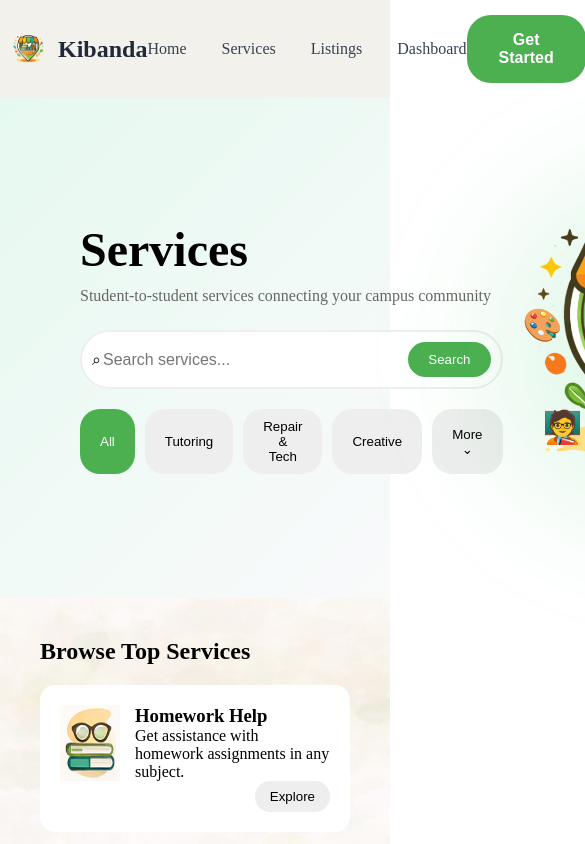
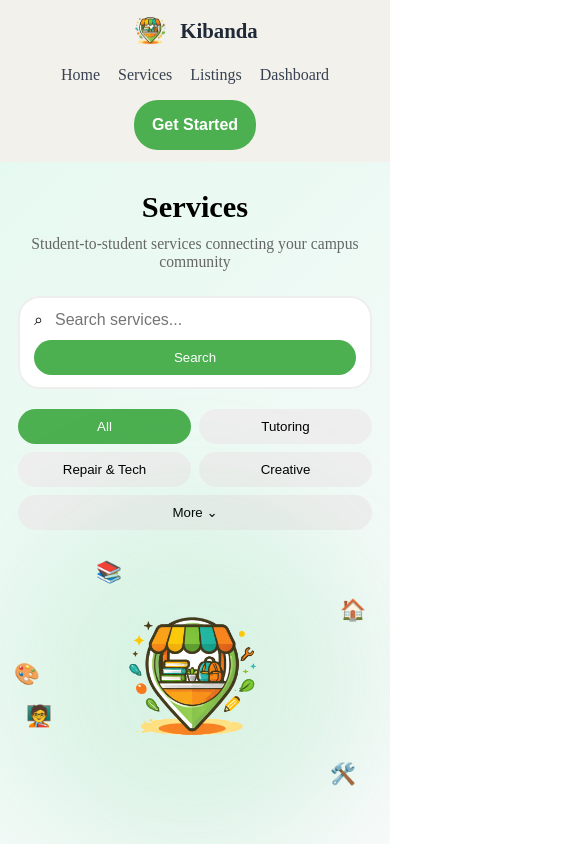
Before and after one commit to josephgakono/Kibanda, a React (Vite) app: page /services in a window 390 px wide. Shown: the top 844 px of the page, 585 px wide, since content can reach past the window. Built offline with nearby package versions, Linux system fonts and the light colour scheme; no server answers.

Commit message:
fix website responsiveness

```diff
--- a/src/App.css
+++ b/src/App.css
@@ -522,7 +522,10 @@
   display: flex;
   justify-content: center;
   align-items: center;
-  background: linear-gradient(135deg, #f8f7f2, #eef6e9);
+    background-image: url("/background.png");
+  background-repeat: no-repeat;
+  background-size: cover;
+  background-position: center;
   padding: 30px 20px;
   font-family: "Poppins", sans-serif;
 }
@@ -681,9 +684,6 @@
 }
 
 /* AddService page */
-* {
-  box-sizing: border-box;
-}
 
 .add-service-page {
   min-height: 100vh;
@@ -926,10 +926,10 @@
 .listings-page {
   min-height: 100vh;
   padding: 40px 24px 80px;
-  background:
-    radial-gradient(circle at top right, rgba(134, 214, 105, 0.14), transparent 25%),
-    radial-gradient(circle at bottom left, rgba(255, 210, 92, 0.14), transparent 26%),
-    linear-gradient(135deg, #f8f8f3, #eef5ea);
+    background-image: url("/background.png");
+  background-repeat: no-repeat;
+  background-size: cover;
+  background-position: center;
   font-family: "Poppins", sans-serif;
 }
 
@@ -1204,10 +1204,10 @@
   min-height: 100vh;
   padding: 40px 24px 80px;
   font-family: "Poppins", sans-serif;
-  background:
-    radial-gradient(circle at top left, rgba(87, 179, 62, 0.12), transparent 25%),
-    radial-gradient(circle at bottom right, rgba(255, 211, 92, 0.12), transparent 24%),
-    linear-gradient(135deg, #f8f8f3, #eef5ea);
+   background-image: url("/background.png");
+  background-repeat: no-repeat;
+  background-size: cover;
+  background-position: center;
 }
 
 .dashboard-header {
@@ -1626,3 +1626,462 @@
     max-width: 100%;
   }
 }
+
+/* Responsive refinements */
+html,
+body,
+#root {
+  width: 100%;
+  overflow-x: hidden;
+}
+
+img {
+  display: block;
+  max-width: 100%;
+  height: auto;
+}
+
+.navbar-container {
+  max-width: 1280px;
+  margin: 0 auto;
+  gap: 16px 24px;
+  flex-wrap: wrap;
+}
+
+.nav-links,
+.navbar-auth,
+.navbar-user,
+.hero-features,
+.dashboard-actions,
+.category-tabs,
+.footer-socials {
+  flex-wrap: wrap;
+}
+
+.nav-links,
+.navbar-user,
+.dashboard-actions,
+.category-tabs {
+  min-width: 0;
+}
+
+.navbar-user,
+.navbar-auth {
+  justify-content: flex-end;
+}
+
+.navbar-user span {
+  max-width: 100%;
+  text-align: center;
+  overflow-wrap: anywhere;
+}
+
+.hero {
+  gap: 48px;
+  flex-wrap: wrap;
+}
+
+.hero-text,
+.services-left,
+.service-top > div,
+.listing-card-body,
+.dashboard-card-body,
+.auth-card,
+.add-service-card,
+.highlight-card,
+.stat-box,
+.feature,
+.card {
+  min-width: 0;
+}
+
+.hero-text,
+.services-left {
+  flex: 1 1 320px;
+}
+
+.hero-animation {
+  flex: 0 1 500px;
+  max-width: 100%;
+  margin: 0 auto;
+}
+
+.center-logo img {
+  max-width: 100%;
+}
+
+.cards,
+.hero-features {
+  gap: 20px;
+}
+
+.card,
+.feature {
+  width: 100%;
+  max-width: 260px;
+}
+
+.search-bar {
+  width: 100%;
+}
+
+.search-bar input {
+  min-width: 0;
+}
+
+.category-tabs {
+  gap: 10px;
+}
+
+.tab {
+  cursor: pointer;
+}
+
+.top-services-section .services-grid,
+.listings-content .services-grid,
+.dashboard-grid,
+.dashboard-stats {
+  grid-template-columns: repeat(3, minmax(0, 1fr));
+}
+
+.top-services-section .services-grid {
+  grid-template-columns: repeat(4, minmax(0, 1fr));
+}
+
+.service-card,
+.listing-card,
+.dashboard-card,
+.listings-state-card,
+.dashboard-state-card,
+.auth-card,
+.add-service-card {
+  min-width: 0;
+}
+
+.service-top,
+.listing-top-row,
+.dashboard-card-top,
+.section-title-row {
+  min-width: 0;
+}
+
+.service-top h3,
+.service-top p,
+.listing-card-body h3,
+.listing-description,
+.listing-meta p,
+.dashboard-card-body h3,
+.dashboard-description,
+.dashboard-meta p,
+.stat-box h3,
+.footer-brand p {
+  overflow-wrap: anywhere;
+}
+
+@media (max-width: 1180px) {
+  .navbar {
+    padding: 14px 18px;
+  }
+
+  .navbar-container {
+    justify-content: center;
+  }
+
+  .nav-links {
+    justify-content: center;
+    gap: 18px 24px;
+    width: 100%;
+  }
+
+  .navbar-auth,
+  .navbar-user {
+    width: 100%;
+    justify-content: center;
+  }
+
+  .hero {
+    padding: 40px 40px;
+  }
+
+  .top-services-section .services-grid,
+  .listings-content .services-grid,
+  .dashboard-grid {
+    grid-template-columns: repeat(2, minmax(0, 1fr));
+  }
+
+  .dashboard-stats {
+    grid-template-columns: 1fr;
+  }
+}
+
+@media (max-width: 900px) {
+  .hero {
+    padding: 36px 24px;
+    justify-content: center;
+  }
+
+  .hero-text,
+  .services-left {
+    max-width: 100%;
+  }
+
+  .hero-animation {
+    width: 380px;
+    height: 380px;
+  }
+
+  .center-logo img {
+    width: 240px;
+  }
+
+  .icon-1 {
+    top: 20px;
+    left: 118px;
+  }
+
+  .icon-2 {
+    top: 88px;
+    right: 18px;
+  }
+
+  .icon-3 {
+    bottom: 108px;
+    left: 22px;
+  }
+
+  .icon-4 {
+    bottom: 30px;
+    right: 36px;
+  }
+
+  .icon-5 {
+    top: 180px;
+    left: 8px;
+  }
+
+  .hero-features {
+    justify-content: center;
+  }
+
+  .feature {
+    max-width: 320px;
+  }
+
+  .footer {
+    padding: 48px 24px 24px;
+  }
+}
+
+@media (max-width: 700px) {
+  .navbar {
+    padding: 12px 14px;
+  }
+
+  .logo {
+    width: 100%;
+    justify-content: center;
+  }
+
+  .logo span {
+    font-size: 1.3rem;
+  }
+
+  .nav-links {
+    gap: 14px 18px;
+  }
+
+  .hero {
+    padding: 28px 18px 36px;
+    gap: 28px;
+    text-align: center;
+  }
+
+  .hero-text h1,
+  .services-left h1,
+  .listings-hero h1,
+  .dashboard-header h1 {
+    font-size: 2.2rem;
+  }
+
+  .hero-text p,
+  .services-left p,
+  .listings-hero p,
+  .dashboard-header p {
+    font-size: 0.98rem;
+  }
+
+  .hero-animation {
+    width: 300px;
+    height: 300px;
+  }
+
+  .center-logo img {
+    width: 190px;
+  }
+
+  .floating-icon {
+    font-size: 1.6rem;
+  }
+
+  .icon-1 {
+    top: 18px;
+    left: 96px;
+  }
+
+  .icon-2 {
+    top: 72px;
+    right: 12px;
+  }
+
+  .icon-3 {
+    bottom: 84px;
+    left: 14px;
+  }
+
+  .icon-4 {
+    bottom: 18px;
+    right: 28px;
+  }
+
+  .icon-5 {
+    top: 144px;
+    left: 0;
+  }
+
+  .features,
+  .top-services-section {
+    padding: 36px 16px;
+  }
+
+  .section-heading,
+  .features h2,
+  .top-services-section h2,
+  .listings-controls h2 {
+    font-size: 1.7rem;
+  }
+
+  .cards,
+  .hero-features {
+    gap: 16px;
+  }
+
+  .card,
+  .feature {
+    max-width: none;
+  }
+
+  .search-bar {
+    padding: 12px 14px;
+    gap: 10px;
+    flex-wrap: wrap;
+    border-radius: 22px;
+  }
+
+  .search-bar button {
+    width: 100%;
+  }
+
+  .category-tabs {
+    gap: 8px;
+  }
+
+  .tab {
+    flex: 1 1 150px;
+  }
+
+  .top-services-section .services-grid,
+  .listings-content .services-grid,
+  .dashboard-grid {
+    grid-template-columns: 1fr;
+  }
+
+  .service-top,
+  .listing-top-row,
+  .dashboard-card-top,
+  .section-title-row,
+  .dashboard-actions,
+  .auth-options {
+    flex-direction: column;
+    align-items: stretch;
+  }
+
+  .dashboard-add-btn,
+  .empty-add-btn,
+  .navbar-btn,
+  .logout-btn {
+    width: 100%;
+    text-align: center;
+  }
+}
+
+@media (max-width: 520px) {
+  .navbar-user span {
+    width: 100%;
+  }
+
+  .hero-text h1,
+  .services-left h1,
+  .listings-hero h1,
+  .dashboard-header h1,
+  .add-service-left h1 {
+    font-size: 1.9rem;
+  }
+
+  .hero-animation {
+    width: 250px;
+    height: 250px;
+  }
+
+  .center-logo img {
+    width: 160px;
+  }
+
+  .floating-icon {
+    font-size: 1.3rem;
+  }
+
+  .icon-1 {
+    top: 14px;
+    left: 78px;
+  }
+
+  .icon-2 {
+    top: 52px;
+    right: 6px;
+  }
+
+  .icon-3 {
+    bottom: 68px;
+    left: 8px;
+  }
+
+  .icon-4 {
+    bottom: 10px;
+    right: 16px;
+  }
+
+  .icon-5 {
+    top: 116px;
+    left: -4px;
+  }
+
+  .navbar-btn,
+  .logout-btn,
+  .hero-btn,
+  .auth-submit,
+  .submit-service-btn {
+    padding-inline: 18px;
+  }
+
+  .auth-card,
+  .add-service-card,
+  .listings-state-card,
+  .dashboard-state-card {
+    padding: 20px 16px;
+  }
+
+  .dashboard-card-body,
+  .listing-card-body {
+    padding: 18px;
+  }
+}
```
